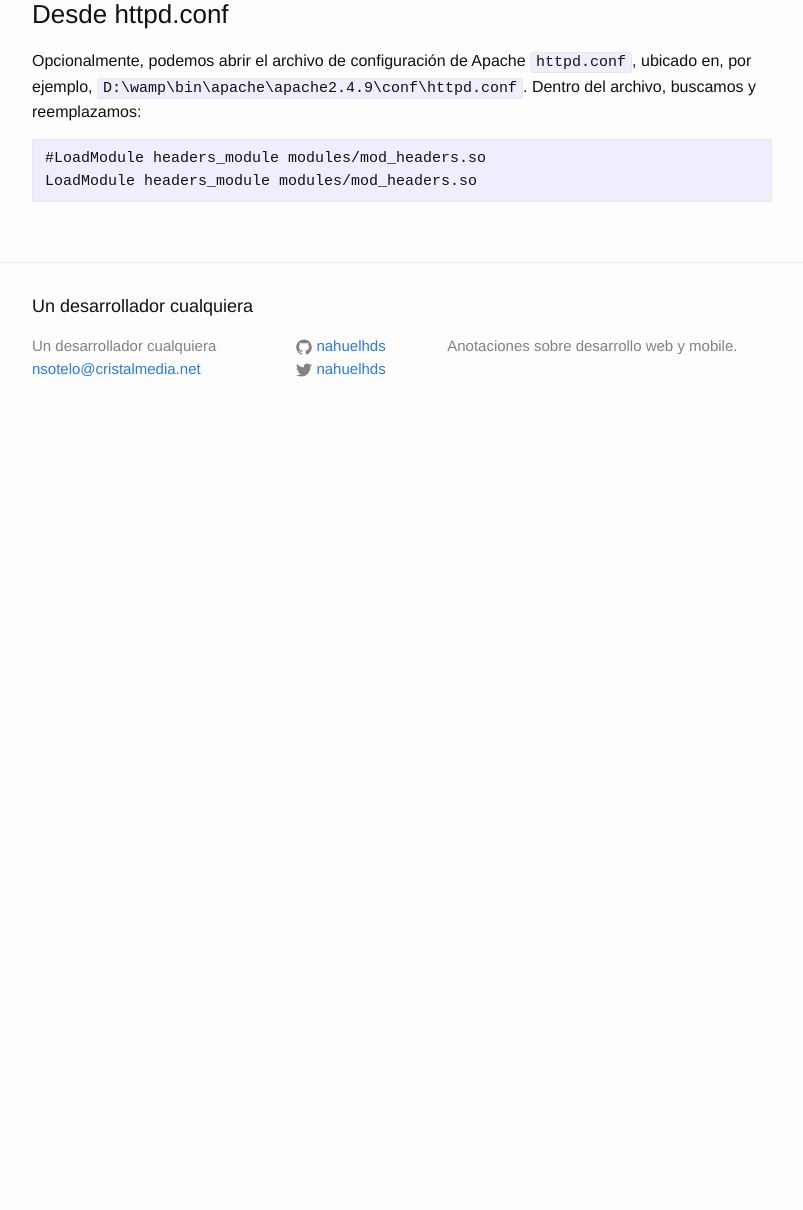
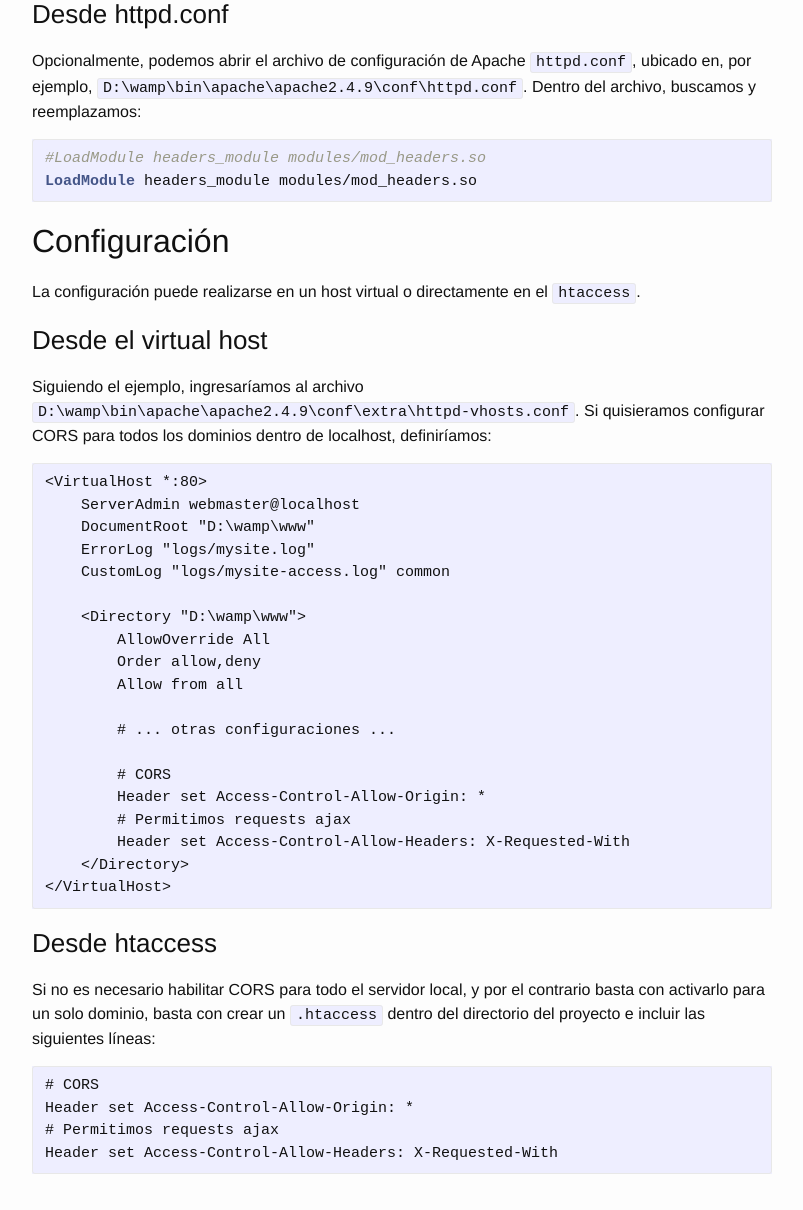
Before and after one commit to nahuelhds/nahuelhds.github.io, a Jekyll site: the page built from _posts/2016-04-20-CORS-en-Wamp.md, in a window 1280 px wide and 1400 px high, scrolled down 573 px. Shown: the part 190-1400 px from the top of the window, without its empty margins (238-1041 px from the left). Built offline with Jekyll 4.4.1, drawn with Linux system fonts in a browser that asks for light colours; before the commit the page ends 1203 px from its top, so only the background shows below that.

Commit message:
post sin especificacion de lenguaje apache

````diff
--- a/_posts/2016-04-20-CORS-en-Wamp.md
+++ b/_posts/2016-04-20-CORS-en-Wamp.md
@@ -20,7 +20,48 @@ Opcionalmente, podemos abrir el archivo de configuración de Apache `httpd.conf`
 ubicado en, por ejemplo, `D:\wamp\bin\apache\apache2.4.9\conf\httpd.conf`.
 Dentro del archivo, buscamos y reemplazamos:
 
-```
+```apache
 #LoadModule headers_module modules/mod_headers.so
 LoadModule headers_module modules/mod_headers.so
 ```
+
+## Configuración
+La configuración puede realizarse en un host virtual o directamente en el `htaccess`.
+
+### Desde el virtual host
+Siguiendo el ejemplo, ingresaríamos al archivo `D:\wamp\bin\apache\apache2.4.9\conf\extra\httpd-vhosts.conf`. Si quisieramos configurar CORS
+para todos los dominios dentro de localhost, definiríamos:
+
+```
+<VirtualHost *:80>
+    ServerAdmin webmaster@localhost
+    DocumentRoot "D:\wamp\www"
+    ErrorLog "logs/mysite.log"
+    CustomLog "logs/mysite-access.log" common
+
+    <Directory "D:\wamp\www">
+        AllowOverride All
+        Order allow,deny
+        Allow from all
+
+        # ... otras configuraciones ...
+
+        # CORS
+        Header set Access-Control-Allow-Origin: *
+        # Permitimos requests ajax
+        Header set Access-Control-Allow-Headers: X-Requested-With
+    </Directory>
+</VirtualHost>
+```
+
+### Desde htaccess
+Si no es necesario habilitar CORS para todo el servidor local, y por el contrario
+basta con activarlo para un solo dominio, basta con crear un `.htaccess` dentro
+del directorio del proyecto e incluir las siguientes líneas:
+
+```
+# CORS
+Header set Access-Control-Allow-Origin: *
+# Permitimos requests ajax
+Header set Access-Control-Allow-Headers: X-Requested-With
+```
````
